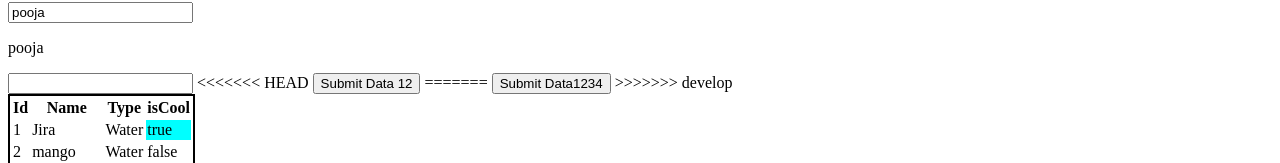
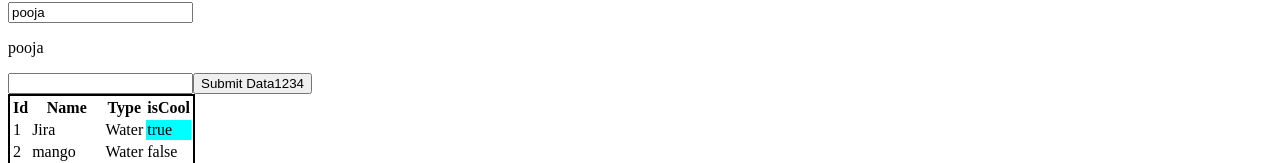
Before and after one commit to poojapagare/githunlearn, an Angular app: page / in a window 1280 px wide. Shown: the part 354-517 px from the top of the page. Built offline with nearby package versions, Linux system fonts and the light colour scheme.

Commit message:
Save Changes

```diff
--- a/src/app/app.component.html
+++ b/src/app/app.component.html
@@ -11,11 +11,7 @@
 
 <!--Template Ref-->
 <input type="text" #tempStr>
-<<<<<<< HEAD
-<button (click)="onClickTemplate(tempStr.value)">Submit Data 12</button>
-=======
 <button (click)="onClickTemplate(tempStr.value)">Submit Data1234</button>
->>>>>>> develop
 <table style="border: 2px solid black">
    <tr>
     <th>Id</th>
```
